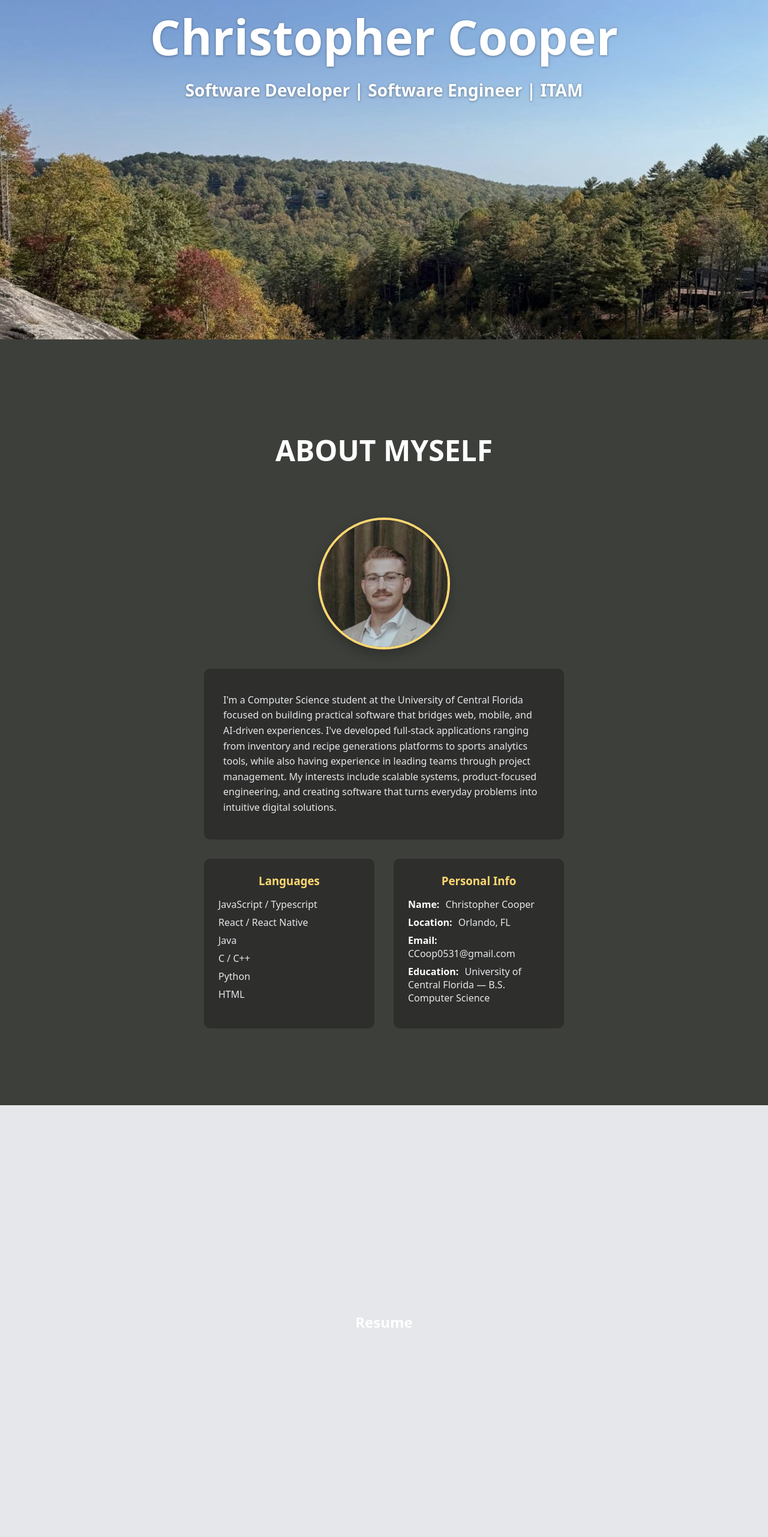
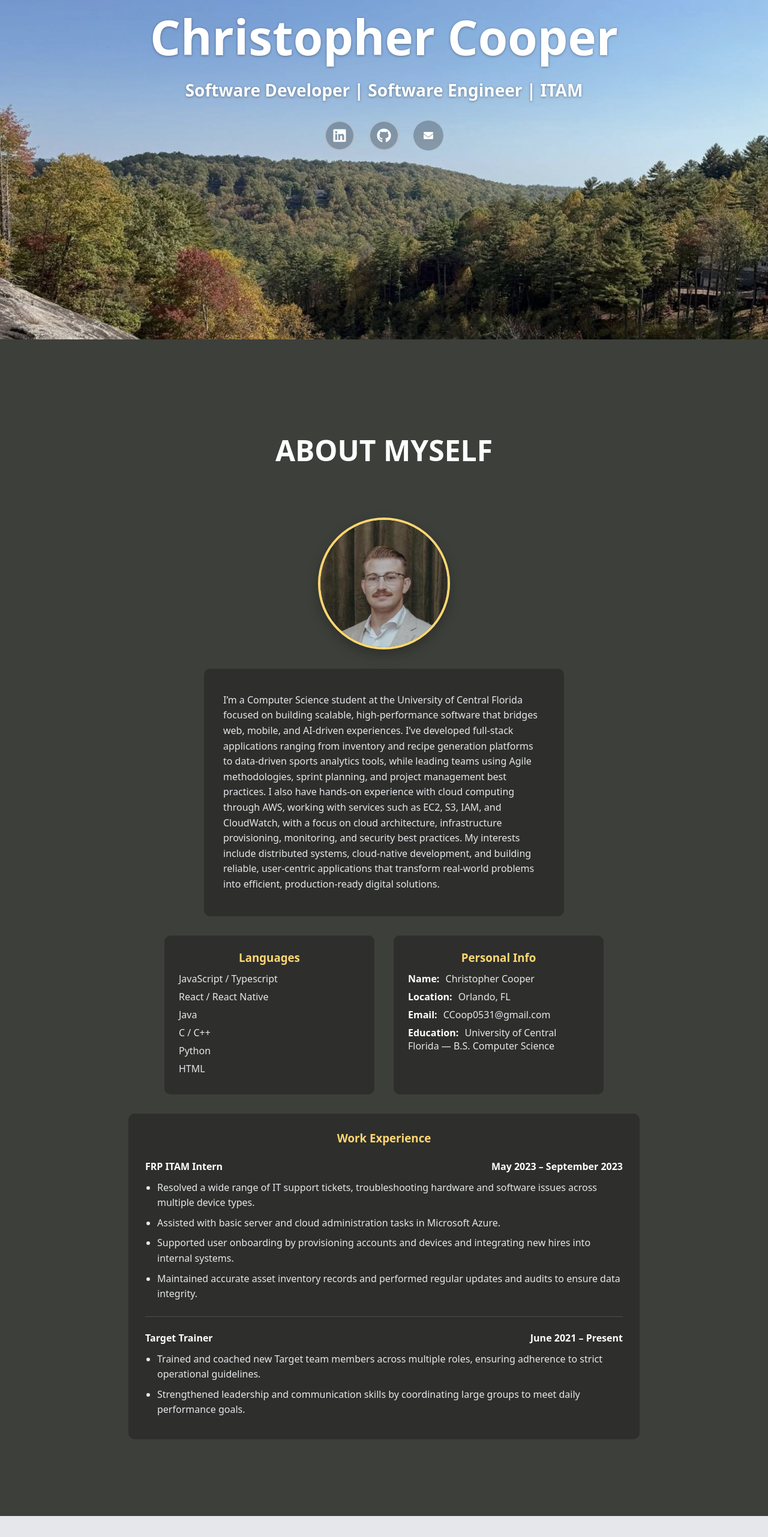
Before and after one commit to Chris-B-Cooper/Resume-Website, a React (Vite) app in the folder client/: page / in a window 1280 px wide. Shown: the part 234-2797 px from the top of the page at 60% size. Built offline with nearby package versions, Linux system fonts and the light colour scheme.

Commit message:
Icon buttons on home page, Remove Resume, Add work experience to About

```diff
--- a/client/src/LandingPage.css
+++ b/client/src/LandingPage.css
@@ -33,12 +33,6 @@
   justify-content: center;
 }
 
-/* Logo / brand area */
-.site-header__brand-text {
-  font-weight: 800;
-  letter-spacing: 0.03em;
-}
-
 /* Navigation */
 .site-header__nav {
   display: flex;
@@ -60,13 +54,15 @@
   transition: color 0.25s ease-in-out;
 }
 
-
 /* Sections */
 .section {
   scroll-margin-top: calc(var(--header-height));
 }
 
-/* Full width home section */
+/* ========================= */
+/* Home Section */
+/* ========================= */
+
 .home-section {
   position: relative;
   width: 100%;
@@ -80,14 +76,15 @@
 
   display: flex;
   align-items: flex-start;
-  padding-top: 8rem
+  padding-top: 8rem;
 }
 
-/* Narrow, centered inner content over the background */
+/* Inner content */
 .home-section__inner {
   max-width: 900px;
   margin: 0 auto;
   padding: 3rem 1.5rem 4rem;
+  text-align: center;
 }
 
 .home-section::before {
@@ -96,49 +93,125 @@
   inset: 0;
   background: rgba(0, 0, 0, 0.05);
   z-index: 0;
-  border-radius: inherit;
 }
 
-/* Make inner content appear above overlay */
+/* Ensure content above overlay */
 .home-section__inner > * {
   position: relative;
   z-index: 1;
 }
 
-/* Main Content */
-.landing {
-  max-width: 900px;
-  margin: 0 auto;
-  padding: 3rem 1.5rem 4rem;
-}
-
-.landing__section {
-  margin-bottom: 3rem;
-}
-
-.landing__section h1,
-.landing__section h2 {
-  margin-bottom: 1rem;
-}
-
+/* Name */
 .home-section__inner h1 {
   font-size: clamp(2.5rem, 7vw, 5rem);
   font-weight: 600;
   margin: 0;
-  color: rgb(255, 255, 255);
-
+  color: white;
   text-shadow: 0 1px 4px rgba(0, 0, 0, 0.35);
 }
 
+/* Subtitle */
 .home-subtitle {
   margin-top: 1rem;
-  text-align: center;
-
   font-size: clamp(1.1rem, 3vw, 1.75rem);
   font-weight: 600;
-  color: rgb(255, 255, 255);
+  color: white;
   text-shadow: 0 1px 4px rgba(0, 0, 0, 0.35);
 }
+
+/* ========================= */
+/* SOCIAL ICONS */
+/* ========================= */
+
+.home-socials {
+  margin-top: 2rem;
+  display: flex;
+  justify-content: center;
+  gap: 1.5rem;
+}
+
+/* Icon buttons */
+.home-socials__link {
+  display: flex;
+  align-items: center;
+  justify-content: center;
+
+  width: 50px;
+  height: 50px;
+
+  font-size: 1.5rem;
+
+  color: white;
+  border: 2px solid rgba(255, 255, 255, 0.4);
+  border-radius: 50%;
+
+  background: rgba(0, 0, 0, 0.25);
+
+  transition: all 0.25s ease;
+}
+
+/* Hover effect */
+.home-socials__link:hover {
+  color: #ffd772;
+  border-color: #ffd772;
+  background: rgba(0, 0, 0, 0.4);
+  transform: translateY(-3px) scale(1.05);
+}
+
+/* Button fix */
+button.home-socials__link {
+  cursor: pointer;
+  border: none;
+  outline: none;
+  font: inherit;
+}
+
+/* ========================= */
+/* COPY POPUP */
+/* ========================= */
+
+.copy-popup {
+  position: absolute;
+  top: 70%;
+  left: 50%;
+  transform: translateX(-50%);
+
+  background: #ffd772;
+  color: #000;
+
+  padding: 0.5rem 1rem;
+  border-radius: 6px;
+
+  font-size: 0.9rem;
+  font-weight: 600;
+
+  box-shadow: 0 5px 15px rgba(0,0,0,0.25);
+
+  animation: fadeInOut 2s ease forwards;
+}
+
+/* Animation */
+@keyframes fadeInOut {
+  0% {
+    opacity: 0;
+    transform: translate(-50%, 10px);
+  }
+  20% {
+    opacity: 1;
+    transform: translate(-50%, 0);
+  }
+  80% {
+    opacity: 1;
+  }
+  100% {
+    opacity: 0;
+    transform: translate(-50%, 10px);
+  }
+}
+
+/* ========================= */
+/* About Section */
+/* ========================= */
 
 .about-section {
   position: relative;
@@ -148,7 +221,6 @@
 
   display: flex;
   align-items: center;
-
   padding: 4rem 0;
 }
 
@@ -162,9 +234,7 @@
   text-align: center;
   font-size: 3rem;
   font-weight: 700;
-
   margin-bottom: 5rem;
-
   color: #ffffff;
 }
 
@@ -174,13 +244,11 @@
   border-radius: 50%;
   object-fit: cover;
 
-  margin: 0 auto 1rem auto;
+  margin: 0 auto 2rem auto;
   display: block;
 
   border: 4px solid #ffd772;
   box-shadow: 0 8px 20px rgba(0,0,0,0.25);
-
-  margin-bottom: 2rem;
 }
 
 .about-description {
@@ -224,6 +292,7 @@
 .about-box ul {
   list-style: none;
   padding: 0;
+  margin: 0;
 }
 
 .about-box li {
@@ -236,37 +305,67 @@
   margin-right: 6px;
 }
 
+/* Work Experience Box */
+.about-work-experience {
+  margin: 2rem auto 0;
+  max-width: 100%;
+  background: rgba(0,0,0,0.25);
+  padding: 1.75rem;
+  border-radius: 10px;
+  text-align: left;
+}
 
-.resume-section {
-  position: relative;
+.about-work-experience h3 {
+  color: #ffd772;
+  text-align: center;
+  margin-top: 0;
+  margin-bottom: 1.5rem;
+}
+
+.experience-item + .experience-item {
+  margin-top: 1.5rem;
+  padding-top: 1.5rem;
+  border-top: 1px solid rgba(255, 255, 255, 0.15);
+}
+
+.experience-header {
+  display: flex;
+  justify-content: space-between;
+  gap: 1rem;
+  margin-bottom: 0.75rem;
+  flex-wrap: wrap;
+}
+
+.experience-role {
+  font-weight: 700;
+  color: #ffffff;
+}
+
+.experience-date {
+  color: #ffffff;
+  font-weight: 600;
+}
+
+.experience-item ul {
+  margin: 0;
+  padding-left: 1.25rem;
+}
+
+.experience-item li {
+  margin-bottom: 0.5rem;
+  line-height: 1.6;
+}
+
+/* ========================= */
+/* Projects */
+/* ========================= */
+
+.projects-section {
   width: 100%;
   min-height: calc(100vh - var(--header-height));
 
-  color: white;
+  color: #111827;
   background: #e5e7eb;
-  display: flex;
-  align-items: center;
-
-  padding: 4rem 0;
-}
-
-.resume-section__inner {
-  max-width: 900px;
-  margin: 0 auto;
-  padding: 3rem 1.5rem 4rem;
-}
-
-.resume-section__inner h2 {
-  margin-bottom: 1rem;
-}
-
-.projects-section {
-  position: relative;
-  width: 100%;
-  min-height: calc(100vh - var(--header-height));
-
-  background: #0b1220;
-
   display: flex;
   align-items: center;
 
@@ -279,12 +378,11 @@
   padding: 3rem 1.5rem 4rem;
 }
 
-.projects-section__inner h2 {
-  margin-bottom: 1rem;
-}
+/* ========================= */
+/* Contact */
+/* ========================= */
 
 .contact-section {
-  position: relative;
   width: 100%;
   min-height: calc(100vh - var(--header-height));
 
@@ -302,14 +400,23 @@
   padding: 3rem 1.5rem 4rem;
 }
 
-.contact-section__inner h2 {
-  margin-bottom: 1rem;
-}
-
+/* ========================= */
+/* Responsive */
+/* ========================= */
 
 @media (max-width: 768px) {
   .about-columns {
     flex-direction: column;
     align-items: center;
   }
+
+  .about-box {
+    max-width: 100%;
+    width: 100%;
+  }
+
+  .experience-header {
+    flex-direction: column;
+    align-items: flex-start;
+  }
 }
--- a/client/src/LandingPage.jsx
+++ b/client/src/LandingPage.jsx
@@ -2,9 +2,11 @@ import './LandingPage.css';
 import homeBG from './assets/HomeBackground.jpg';
 import resumePFP from './assets/ResumePFP.jpg';
 import { useState, useEffect } from 'react';
+import { FaLinkedin, FaGithub, FaEnvelope } from 'react-icons/fa';
 
 function LandingPage() {
   const [activeSection, setActiveSection] = useState("home");
+  const [copied, setCopied] = useState(false);
 
   useEffect(() => {
     const sections = Array.from(document.querySelectorAll('section'));
@@ -30,12 +32,24 @@ function LandingPage() {
       setActiveSection(closestSectionId);
     };
 
-    // Run once on initial load
     handleScroll();
 
     window.addEventListener('scroll', handleScroll);
     return () => window.removeEventListener('scroll', handleScroll);
   }, []);
+
+  const handleCopyEmail = async () => {
+    try {
+      await navigator.clipboard.writeText("CCoop0531@gmail.com");
+      setCopied(true);
+
+      setTimeout(() => {
+        setCopied(false);
+      }, 2000);
+    } catch (error) {
+      console.error('Failed to copy email:', error);
+    }
+  };
 
   return (
     <div className="page">
@@ -55,12 +69,6 @@ function LandingPage() {
               className={`site-header__link ${activeSection === "about" ? "active" : ""}`}
             >
               ABOUT
-            </a>
-            <a
-              href="#resume"
-              className={`site-header__link ${activeSection === "resume" ? "active" : ""}`}
-            >
-              RESUME
             </a>
             <a
               href="#projects"
@@ -90,6 +98,39 @@ function LandingPage() {
           <h2 className="home-subtitle">
             Software Developer | Software Engineer | ITAM
           </h2>
+
+          <div className="home-socials">
+            <a
+              href="https://www.linkedin.com/in/christopherbradleycooper"
+              target="_blank"
+              rel="noopener noreferrer"
+              aria-label="LinkedIn"
+              className="home-socials__link"
+            >
+              <FaLinkedin />
+            </a>
+
+            <a
+              href="https://github.com/Chris-B-Cooper"
+              target="_blank"
+              rel="noopener noreferrer"
+              aria-label="GitHub"
+              className="home-socials__link"
+            >
+              <FaGithub />
+            </a>
+
+            <button
+              onClick={handleCopyEmail}
+              aria-label="Copy Email"
+              className="home-socials__link"
+              type="button"
+            >
+              <FaEnvelope />
+            </button>
+          </div>
+
+          {copied && <div className="copy-popup">Email Copied!</div>}
         </div>
       </section>
 
@@ -113,10 +154,7 @@ function LandingPage() {
           {/* Description text box */}
           <div className="about-description">
             <p>
-        I'm a Computer Science student at the University of Central Florida focused on building practical software that bridges web, mobile,
-        and AI-driven experiences. I've developed full-stack applications ranging from inventory
-        and recipe generations platforms to sports analytics tools, while also having experience in leading teams through project management.
-        My interests include scalable systems, product-focused engineering, and creating software that turns everyday problems into intuitive digital solutions.
+              I’m a Computer Science student at the University of Central Florida focused on building scalable, high-performance software that bridges web, mobile, and AI-driven experiences. I’ve developed full-stack applications ranging from inventory and recipe generation platforms to data-driven sports analytics tools, while leading teams using Agile methodologies, sprint planning, and project management best practices. I also have hands-on experience with cloud computing through AWS, working with services such as EC2, S3, IAM, and CloudWatch, with a focus on cloud architecture, infrastructure provisioning, monitoring, and security best practices. My interests include distributed systems, cloud-native development, and building reliable, user-centric applications that transform real-world problems into efficient, production-ready digital solutions.
             </p>
           </div>
 
@@ -155,16 +193,35 @@ function LandingPage() {
               </ul>
             </div>
           </div>
+
+          {/* Work Experience Box */}
+          <div className="about-work-experience">
+            <h3>Work Experience</h3>
+
+            <div className="experience-item">
+              <div className="experience-header">
+                <span className="experience-role">FRP ITAM Intern</span>
+                <span className="experience-date">May 2023 – September 2023</span>
               </div>
-</section>
+              <ul>
+                <li>Resolved a wide range of IT support tickets, troubleshooting hardware and software issues across multiple device types.</li>
+                <li>Assisted with basic server and cloud administration tasks in Microsoft Azure.</li>
+                <li>Supported user onboarding by provisioning accounts and devices and integrating new hires into internal systems.</li>
+                <li>Maintained accurate asset inventory records and performed regular updates and audits to ensure data integrity.</li>
+              </ul>
+            </div>
 
-      {/* Resume Section */}
-      <section
-        id="resume"
-        className="section resume-section"
-      >
-        <div className="resume-section__inner">
-          <h2>Resume</h2>
+            <div className="experience-item">
+              <div className="experience-header">
+                <span className="experience-role">Target Trainer</span>
+                <span className="experience-date">June 2021 – Present</span>
+              </div>
+              <ul>
+                <li>Trained and coached new Target team members across multiple roles, ensuring adherence to strict operational guidelines.</li>
+                <li>Strengthened leadership and communication skills by coordinating large groups to meet daily performance goals.</li>
+              </ul>
+            </div>
+          </div>
         </div>
       </section>
 
--- /dev/null
+++ b/package.json
@@ -0,0 +1,5 @@
+{
+  "dependencies": {
+    "react-icons": "^5.6.0"
+  }
+}
```
Lines whose indentation alone changed are shown as unchanged.
